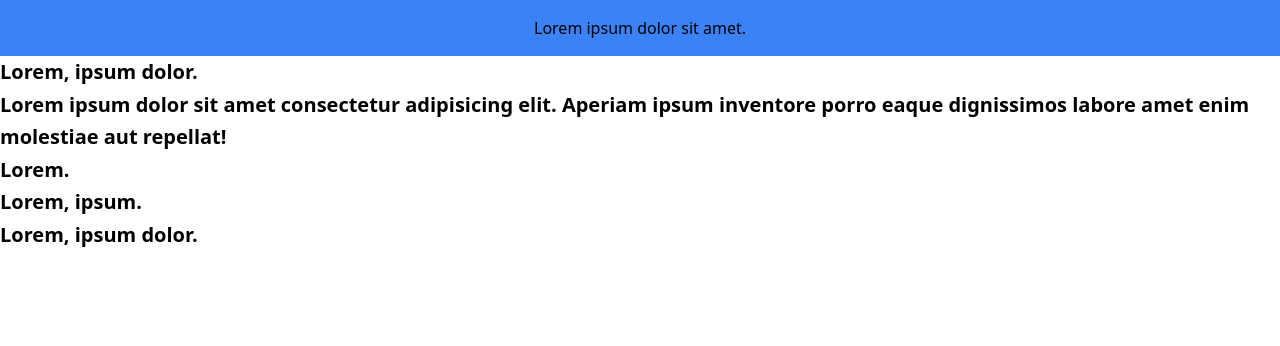
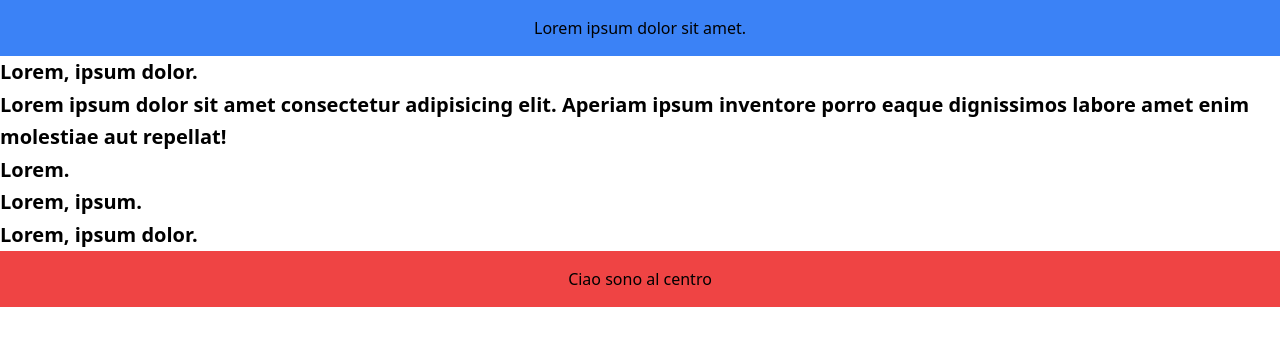
Before and after one commit to marcoozzzz05/tailwind-css, a plain HTML site: page index.html in a window 1280 px wide. Drawn offline with nearby package versions, Linux system fonts and the light colour scheme.

Commit message:
add container

```diff
--- a/index.html
+++ b/index.html
@@ -20,6 +20,9 @@
         <li>Lorem, ipsum.</li>
         <li>Lorem, ipsum dolor.</li>
     </ol>
+    <div class="container mx-auto p-4 bg-red-500 text-center">
+        Ciao sono al centro
+    </div>
 </body>
 
 </html>
```
